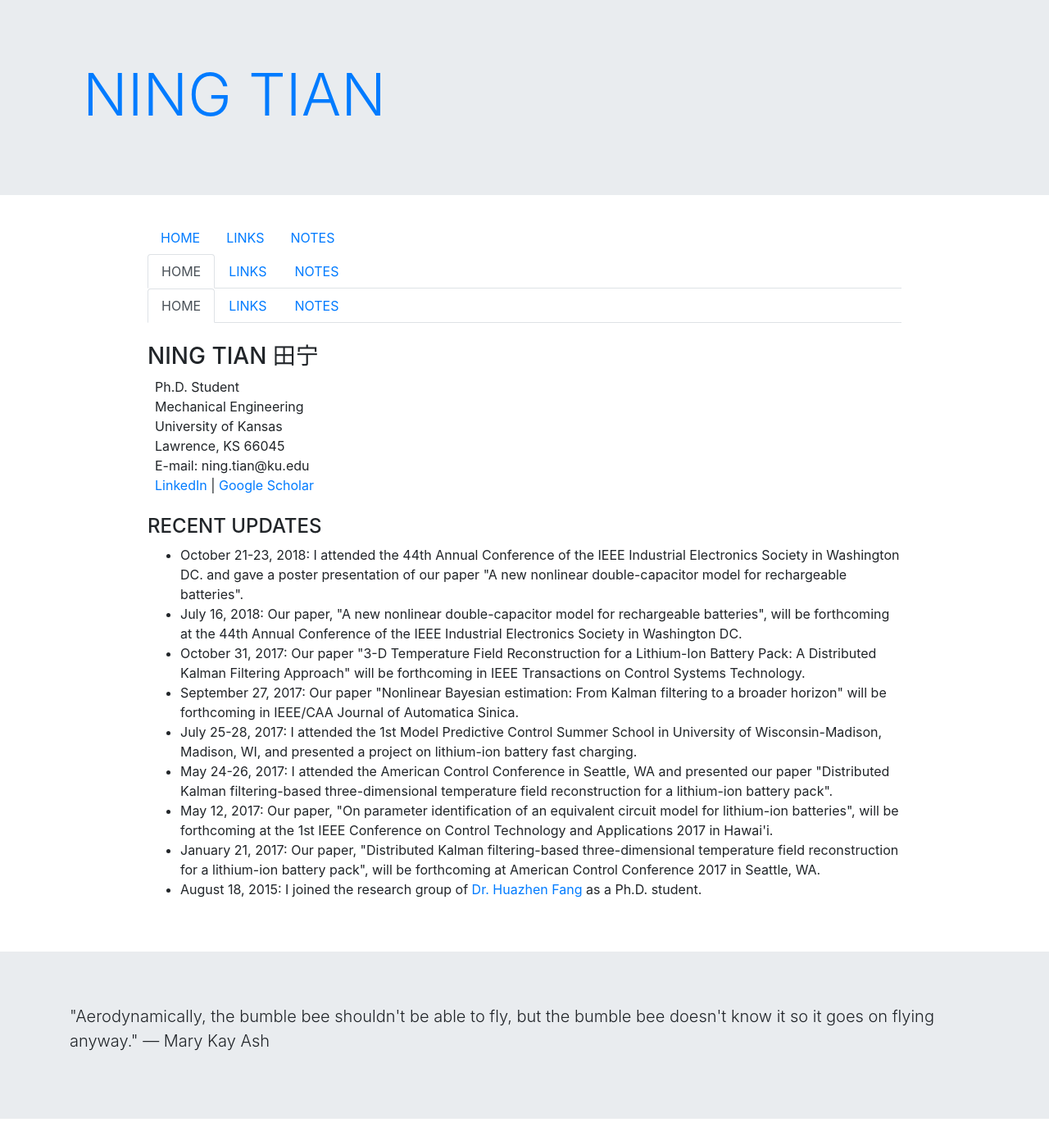
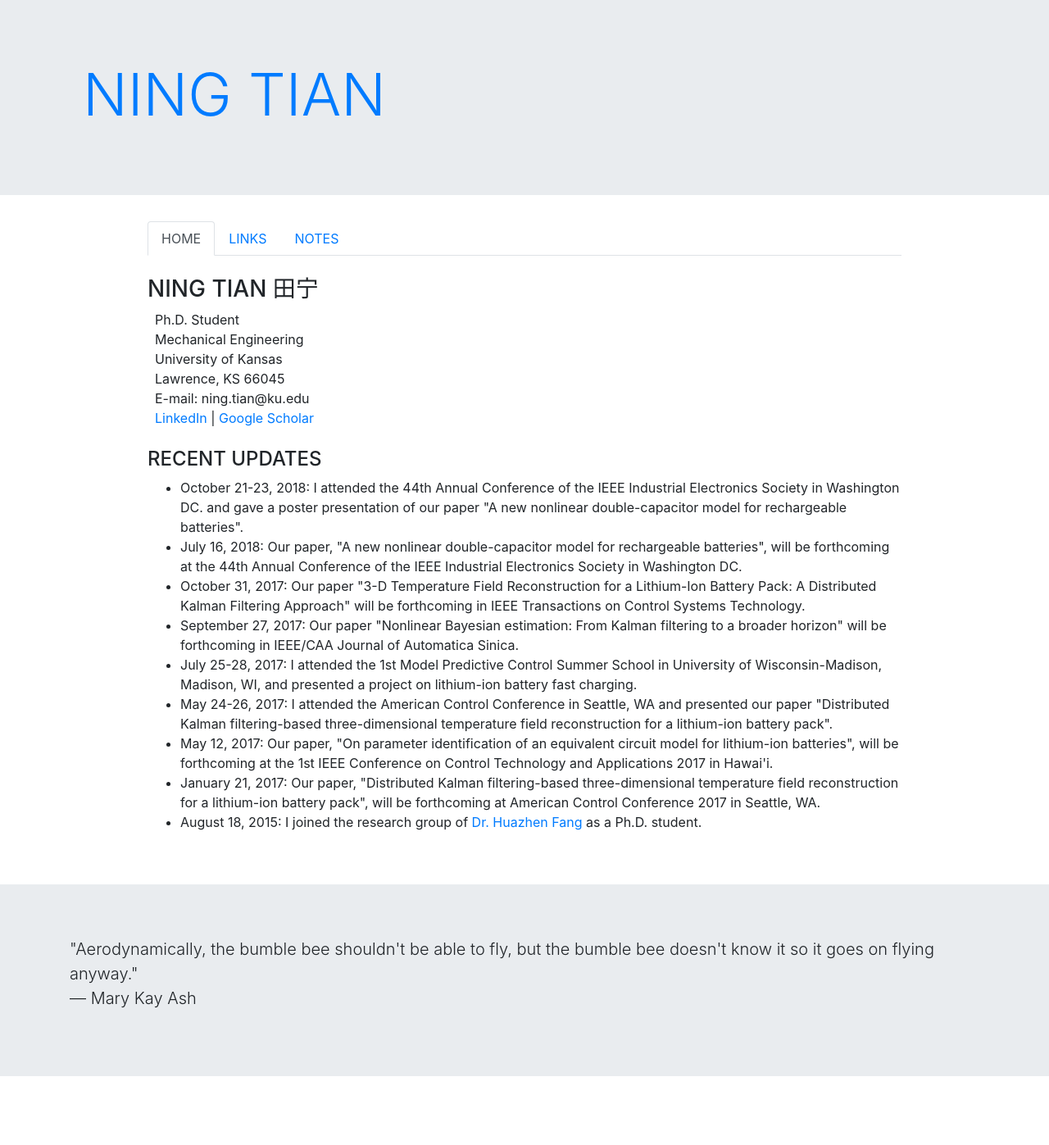
Before and after one commit to ningtian/ningtian.github.io, a Jekyll site: the page index.html, which Jekyll copies as it is, in a window 1280 px wide. Shown: the whole page at 82% size. Built offline with Jekyll 4.4.1, drawn with Linux system fonts in a browser that asks for light colours; after the commit the page ends 1345 px from its top, so only the background shows below that.

Commit message:
Update index.html

```diff
--- a/index.html
+++ b/index.html
@@ -23,30 +23,6 @@
   <div class="row">
     <div class="col"></div>
     <div class="col-10">
-
- <ul class="nav nav-pills">
-  <li class="nav-item">
-    <a class="nav-link" href="/">HOME</a>
-  </li>
-  <li class="nav-item">
-    <a class="nav-link" href="/links">LINKS</a>
-  </li>
-  <li class="nav-item">
-    <a class="nav-link" href="/notes">NOTES</a>
-  </li>
-</ul>
-
-<ul class="nav nav-tabs" id="myTab" role="tablist">
-  <li class="nav-item">
-    <a class="nav-link active" id="home-tab" data-toggle="tab" href="/" role="tab" aria-controls="home" aria-selected="true">HOME</a>
-  </li>
-  <li class="nav-item">
-    <a class="nav-link" id="profile-tab" data-toggle="tab" href="/links" role="tab" aria-controls="profile" aria-selected="false">LINKS</a>
-  </li>
-  <li class="nav-item">
-    <a class="nav-link" id="contact-tab" data-toggle="tab" href="/notes" role="tab" aria-controls="contact" aria-selected="false">NOTES</a>
-  </li>
-</ul>
 
 
 <ul class="nav nav-tabs">
@@ -111,7 +87,8 @@
 
 <div class="jumbotron jumbotron-fluid">
   <div class="container">
-    <p class="lead">"Aerodynamically, the bumble bee shouldn't be able to fly, but the bumble bee doesn't know it so it goes on flying anyway." ― Mary Kay Ash</p>
+    <p class="lead">"Aerodynamically, the bumble bee shouldn't be able to fly, but the bumble bee doesn't know it so it goes on flying anyway."<br>
+	    ― Mary Kay Ash</p>
   </div>
 </div>
 
```
